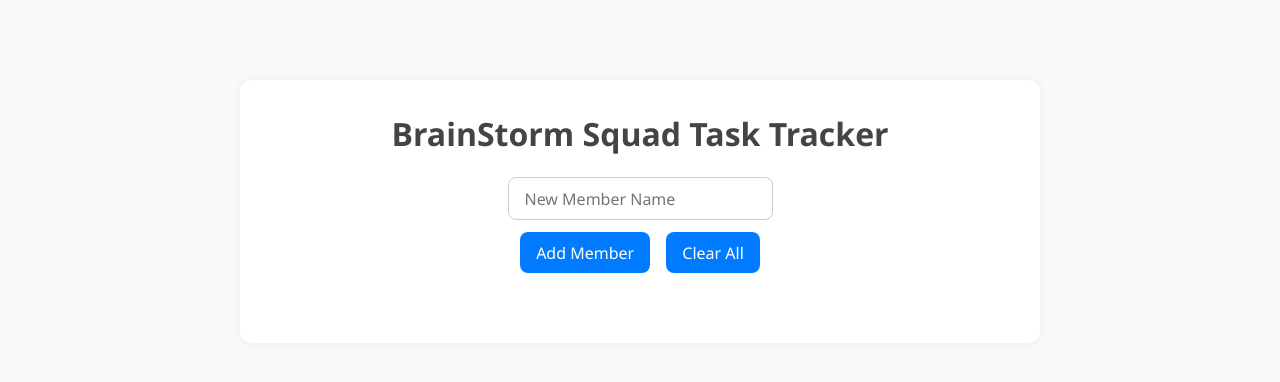
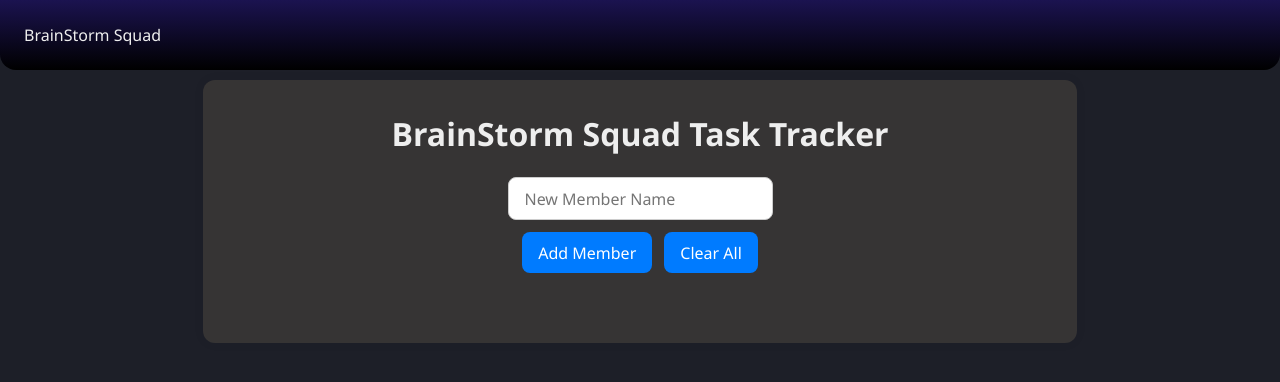
Before and after one commit to PahmiMenawan/BrainStormSquad, a plain HTML site: page index.html in a window 1280 px wide. Drawn offline with Linux system fonts and the light colour scheme.

Commit message:
styling update

```diff
--- a/index.html
+++ b/index.html
@@ -3,11 +3,15 @@
 
 <head>
     <meta charset="UTF-8" />
+    <meta name="viewport" content="width=device-width, initial-scale=1.0">
     <title>BrainStorm Squad Task Tracker</title>
     <link rel="stylesheet" href="style.css">
 </head>
 
 <body>
+    <div class="navbar">
+        <a href="">BrainStorm Squad</a>
+    </div>
     <div class="container">
         <h1>BrainStorm Squad Task Tracker </h1>
         <div class="inputs">
--- a/style.css
+++ b/style.css
@@ -5,7 +5,7 @@
     font-family: 'Segoe UI', Tahoma, Geneva, Verdana, sans-serif;
 }
 
-:root{
+:root {
     /* dark mode */
     --black: #1d1f28;
     --gray: #363434;
@@ -16,16 +16,34 @@
 }
 
 body {
-    background-color: #f9f9f9;
+    padding: 1rem;
+    padding-top: 5rem;
+    background-color: var(--black);
+}
+
+.navbar {
+    background-image: linear-gradient(to bottom, rgb(27, 19, 80), rgb(0, 0, 0));
+    position: fixed;
+    top: 0;
+    left: 0;
+    width: 100%;
+    color: var(--white);
+    padding: 1.5rem;
+    border-bottom-right-radius: 1rem;
+    border-bottom-left-radius: 1rem;
+}
+
+.navbar a {
+    color: var(--white);
+    text-decoration: none;
 }
 
 .container {
     width: 70%;
-    max-width: 800px;
-    margin: 5rem auto;
+    margin: auto;
     padding: 2rem;
     text-align: center;
-    background-color: #fff;
+    background-color: var(--gray);
     border-radius: 12px;
     box-shadow: 0 0 12px rgba(0, 0, 0, 0.05);
 }
@@ -33,7 +51,7 @@ body {
 h1 {
     margin-bottom: 1rem;
     font-size: 2rem;
-    color: #444;
+    color: var(--white);
 }
 
 .inputs {
@@ -64,6 +82,13 @@ h1 {
     background-color: #0056b3;
 }
 
+.inputs span {
+    display: flex;
+    flex-wrap: wrap;
+    justify-content: center;
+    align-items: stretch;
+}
+
 #members {
     display: flex;
     flex-wrap: wrap;
@@ -77,6 +102,16 @@ h1 {
     border-radius: 12px;
     box-shadow: 0 0 6px rgba(0, 0, 0, 0.1);
 }
+
+.member {
+    transition: transform 0.2s ease, box-shadow 0.2s ease;
+}
+
+.member:hover {
+    transform: translateY(-5px);
+    box-shadow: 0 4px 12px rgba(0, 0, 0, 0.15);
+}
+
 
 .member h3 {
     margin-bottom: 1rem;
@@ -106,6 +141,8 @@ h1 {
     border: none;
     cursor: pointer;
 }
+
+
 
 .member .inputs button:last-child {
     background-color: #dc3545;
@@ -143,7 +180,7 @@ li span {
     text-decoration: line-through;
 }
 
-.list-done{
+.list-done {
     background-color: rgba(0, 255, 0, 0.445);
 }
 
@@ -170,3 +207,12 @@ li button:last-child {
 li button:last-child:hover {
     background-color: #c82333;
 }
+
+@media (max-width: 478px) {
+    span button {
+        width: 100%;
+    }
+    .container{
+        width: 100%;
+    }
+}
```
Also changed, not shown: prikiitw.html (added, +19 -0 lines).
